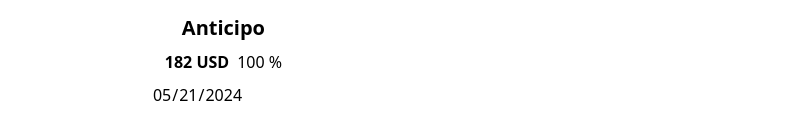
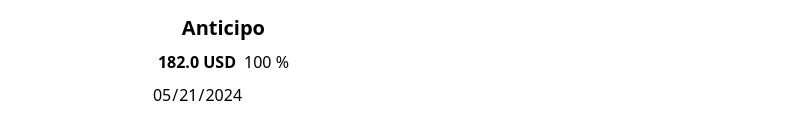
Before and after one commit to cristianqsanchez/prueba-tecnica-iprocess, a React (Vite) app: page / in a window 1280 px wide. Shown: the part 170-310 px from the top of the page, without its empty margins (242-1037 px from the left). Built offline with nearby package versions, Linux system fonts and the light colour scheme.

Commit message:
fix: add rounded numbers

```diff
--- a/src/components/payment-amount.tsx
+++ b/src/components/payment-amount.tsx
@@ -2,8 +2,8 @@ export function PaymentAmount ({ amount, currency, percentage }:
   { amount: number, currency: string, percentage: number }) {
   return (
     <div className="flex gap-2">
-      <strong>{amount} {currency}</strong>
-      <span>{percentage} %</span>
+      <strong>{amount.toFixed(1)} {currency}</strong>
+      <span>{percentage.toFixed()} %</span>
     </div>
   )
 }
```
